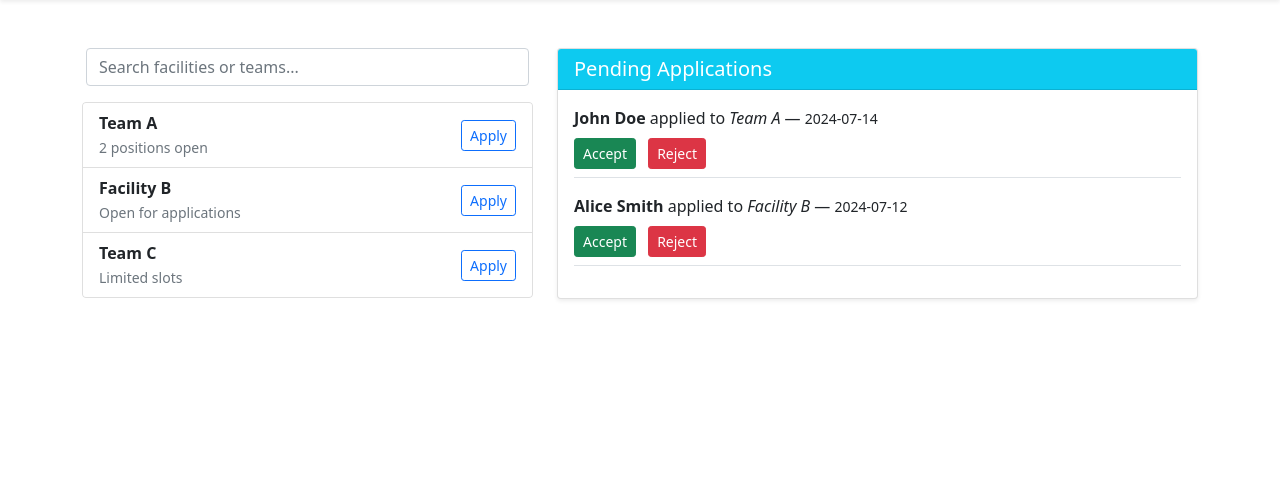
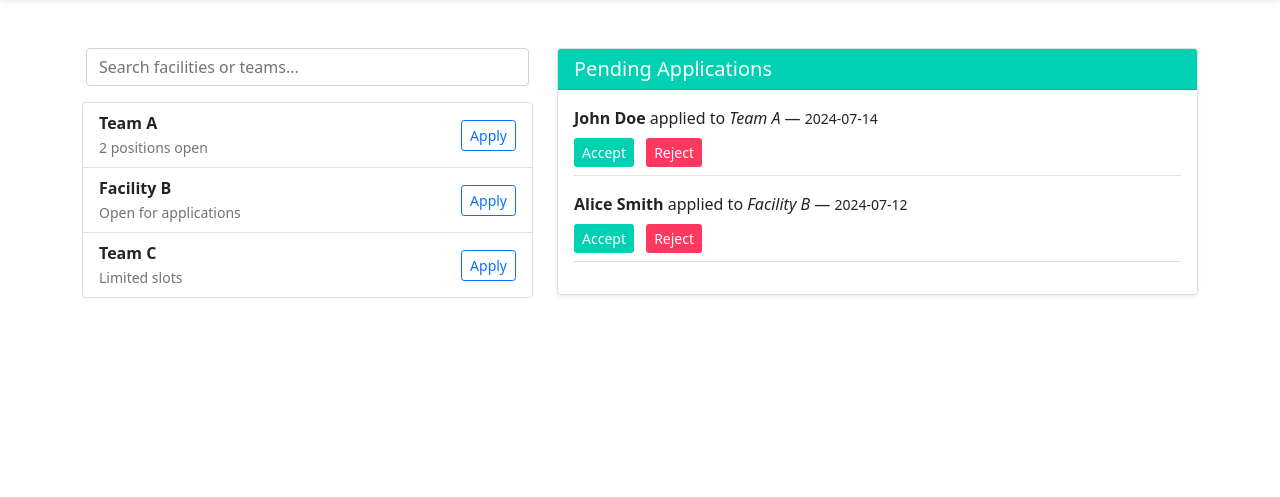
Before and after one commit to DiyanIvanov/facilityForge, a Django app: page /applications/ in a window 1280 px wide. Shown: the part 76-573 px from the top of the page. Run offline with Django 5.2, Linux system fonts and the light colour scheme; the visitor is signed in with stand-in values (Sample User, id 1); some libraries are stand-ins or nearby versions.

Commit message:
style: update buttons style

```diff
--- a/templates/applications/applications.html
+++ b/templates/applications/applications.html
@@ -43,7 +43,7 @@
             <!-- Right Column: Pending Applications -->
             <div class="col-12 col-md-7">
                 <div class="card shadow-sm">
-                    <div class="card-header bg-info text-white">
+                    <div class="card-header main-color-bg">
                         <h5 class="mb-0">Pending Applications</h5>
                     </div>
                     <div class="card-body">
@@ -51,8 +51,8 @@
                         <div class="mb-3 border-bottom pb-2">
                             <div><strong>John Doe</strong> applied to <em>Team A</em> — <small>2024-07-14</small></div>
                             <div class="mt-2">
-                                <button class="btn btn-sm btn-success me-2">Accept</button>
-                                <button class="btn btn-sm btn-danger">Reject</button>
+                                <button class="btn btn-sm btn-success me-2 main-btn">Accept</button>
+                                <button class="btn btn-sm btn-danger main-ng-btn">Reject</button>
                             </div>
                         </div>
 
@@ -60,8 +60,8 @@
                             <div><strong>Alice Smith</strong> applied to <em>Facility B</em> — <small>2024-07-12</small>
                             </div>
                             <div class="mt-2">
-                                <button class="btn btn-sm btn-success me-2">Accept</button>
-                                <button class="btn btn-sm btn-danger">Reject</button>
+                                <button class="btn btn-sm btn-success me-2 main-btn">Accept</button>
+                                <button class="btn btn-sm btn-danger main-ng-btn">Reject</button>
                             </div>
                         </div>
 
```
